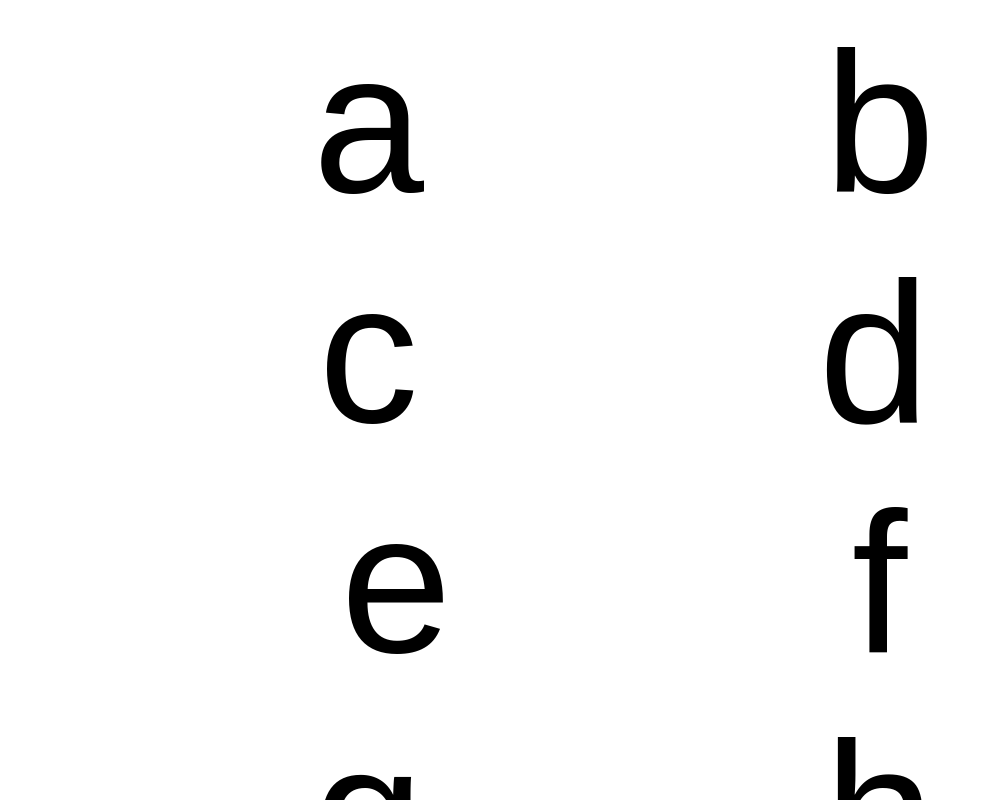
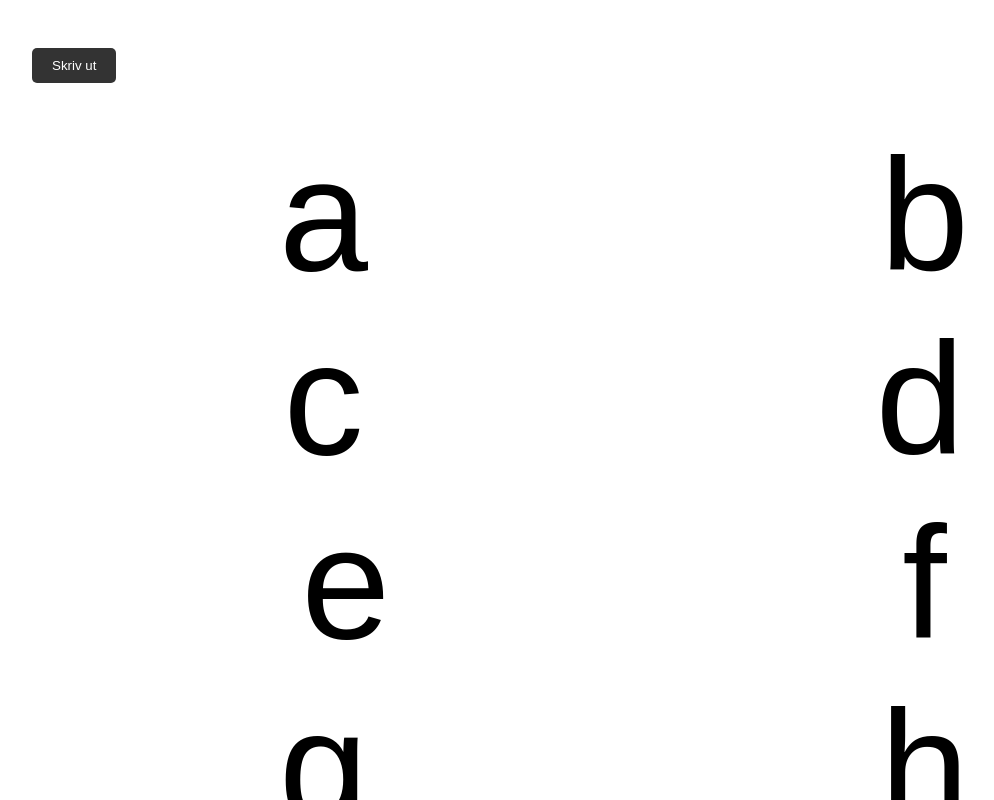
Before and after one commit to Jonathan162/chars-numbers-print, a plain HTML site: page index.html in a window 1280 px wide. Both pictures are taken after a click on the button "Klicka och generera". Shown: the top 800 px of the page, without its empty margins (16-1010 px from the left). Drawn offline with Linux system fonts and the light colour scheme; a web font is replaced by a local one.

Commit message:
fixed char splitting on print and added btn toggle

```diff
--- a/index.html
+++ b/index.html
@@ -14,9 +14,8 @@
     <title>Document</title>
   </head>
   <body>
-    <div id="interface">
-      <button id="btn">Klicka och generera</button>
-    </div>
+    <button id="generate-btn" class="btn">Klicka och generera</button>
+    <div id="output"></div>
     <script src="/index.js"></script>
   </body>
 </html>
--- a/index.js
+++ b/index.js
@@ -1,4 +1,10 @@
-const btn = document.getElementById("btn");
+let printMode = false;
+const btn = document.getElementById("generate-btn");
+
+function togglePrintMode() {
+  printMode = !printMode;
+  btn.textContent = printMode ? "Skriv ut" : "Klicka och generera";
+}
 
 function generateUI() {
   let html = "";
@@ -20,8 +26,16 @@ function generateUI() {
     html += "<h2>" + element + "</h2>";
   });
 
-  document.getElementById("interface").innerHTML = html;
-  btn.style.visibility = "hidden";
+  document.getElementById("output").innerHTML = html;
+  togglePrintMode();
 }
 
-btn.addEventListener("click", generateUI);
+function printUI() {
+  if (printMode) {
+    window.print();
+  } else {
+    generateUI();
+  }
+}
+
+btn.addEventListener("click", printUI);
--- a/style.css
+++ b/style.css
@@ -2,23 +2,22 @@ html {
   font-family: "Delius", sans-serif;
 }
 
-#interface {
+#output {
   display: flex;
   justify-content: center;
   align-items: center;
   flex-wrap: wrap;
 }
 
-#interface h2 {
-  margin: 0 200px;
-  font-size: 200px;
-  white-space: nowrap;
+#output h2 {
+  margin: 0 20vw;
+  font-size: 20vh;
   font-weight: lighter;
 }
 
-#btn {
+.btn {
   padding: 10px 20px;
-  margin-top: 40px;
+  margin: 40px;
   border-radius: 5px;
   background-color: #333;
   color: white;
@@ -26,10 +25,16 @@ html {
   cursor: pointer;
 }
 
-#btn:hover {
+.btn:hover {
   background-color: orangered;
 }
 
-#btn {
+.btn:hover {
   box-shadow: 2px 2px 5px gray;
 }
+
+@media print {
+  button {
+    display: none;
+  }
+}
```
